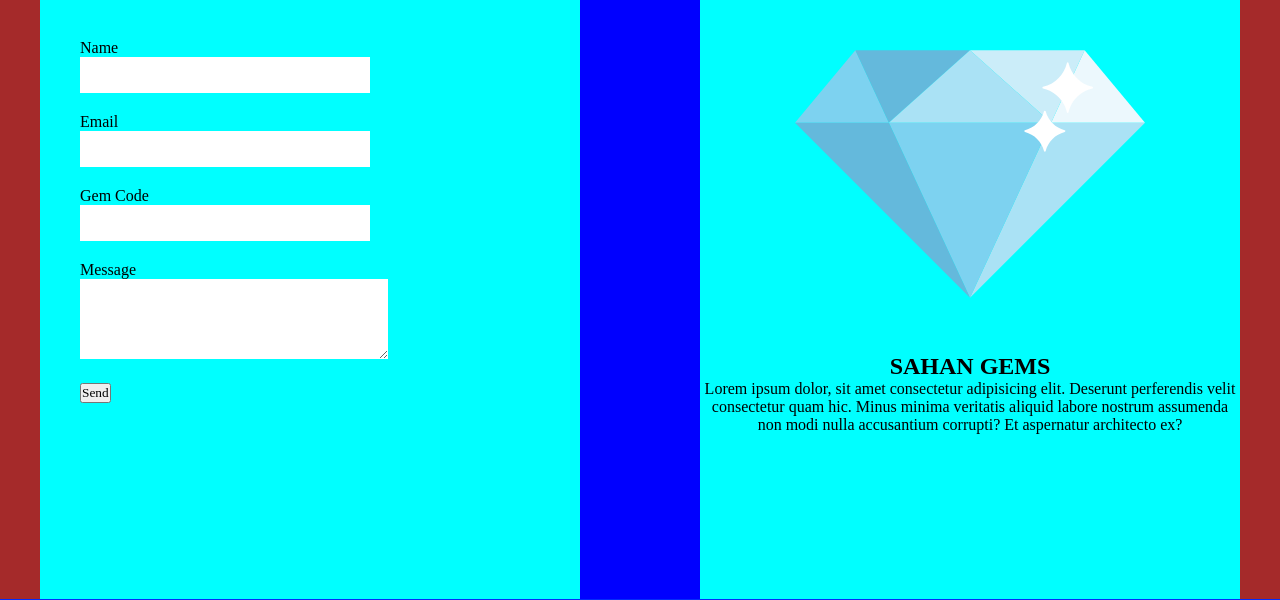
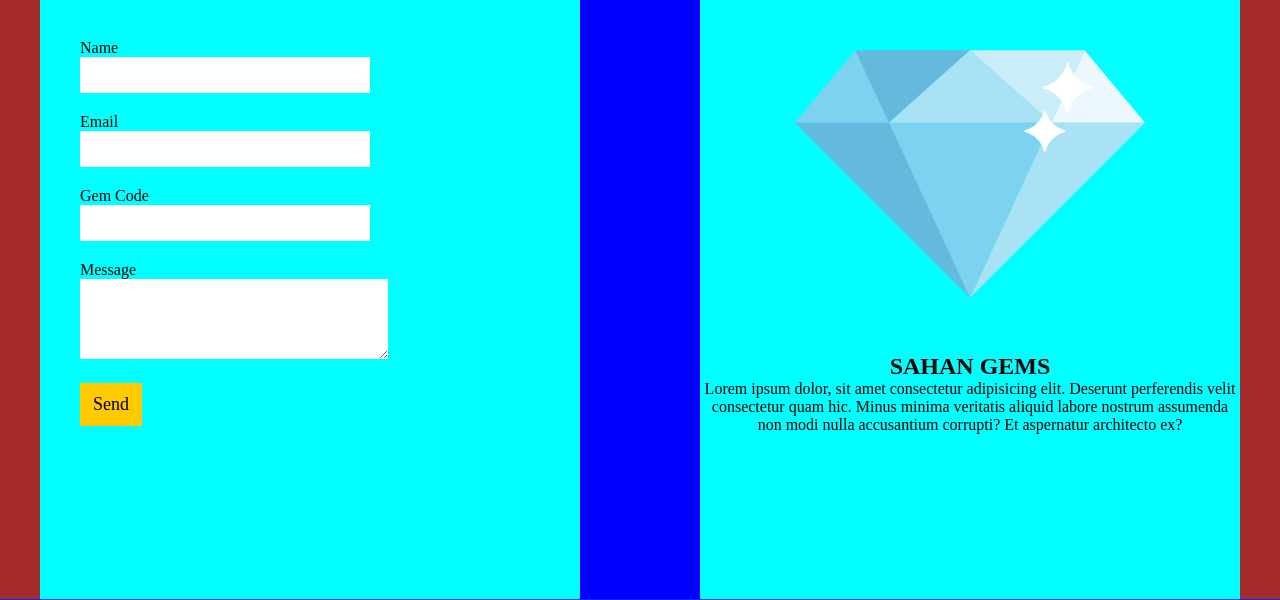
Before and after one commit to Sahan713/gem-store-website, a PHP site: page /contact-us.php in a window 1280 px wide. Shown: the part 151-751 px from the top of the page. Run offline with PHP 8.4, Linux system fonts and the light colour scheme; some web fonts are replaced.

Commit message:
contact page styles

```diff
--- a/contact-us.php
+++ b/contact-us.php
@@ -1,3 +1,5 @@
+
+
 <?php
 
 // checking if the form is submit
@@ -32,7 +34,7 @@ if (isset($_POST['submit'])) {
 
 
 <?php include 'INC_HEAD.php';?>
-    <link rel="stylesheet" href="css.css">
+    <!-- <link rel="stylesheet" href="css.css"> -->
     <title>Document</title>
     <style>
        #zse1{
@@ -101,7 +103,7 @@ if (isset($_POST['submit'])) {
                         <textarea name="" id="" cols="40" rows="5" name="message" class="texta1"></textarea>
                     </p>
                     <div class="zp1">
-                        <button type="submit" name="submit">Send</button>
+                        <button class="bt1" type="submit" name="submit">Send</button>
                     </div>
                </form>
                <!-- <?php
```
